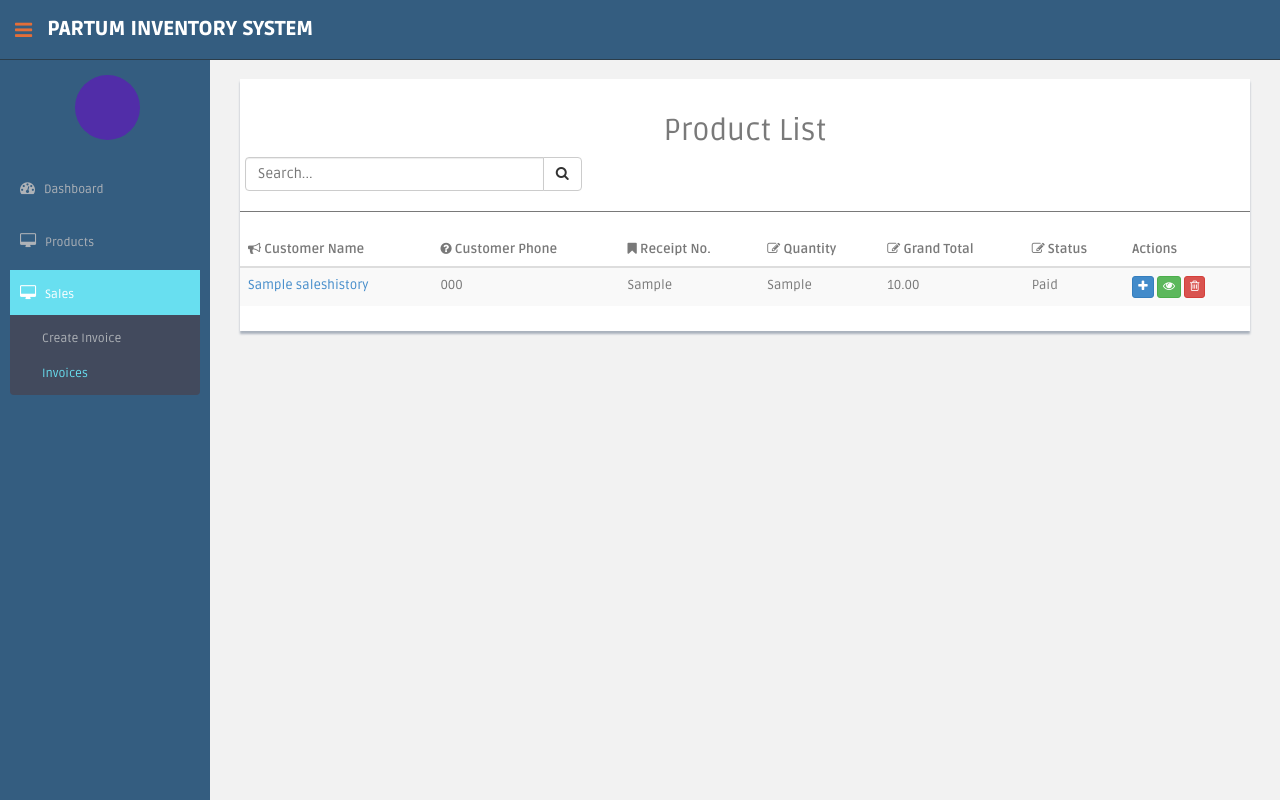
After one commit to janzaheer/partum_inventory, a Django app: page /sales/invoice/list/ in a window 1280 px wide. The commit adds this page. Run offline with Django 3.2, Linux system fonts and the light colour scheme; tables that the repository leaves empty hold one stand-in row (values such as "Sample post"); some libraries are stand-ins or nearby versions.

Commit message:
minor updates and invoice list template

```diff
--- a/templates/base.html
+++ b/templates/base.html
@@ -82,8 +82,8 @@
                           <span>Sales</span>
                       </a>
                       <ul class="sub">
-                          <li class="{% block submenu_create_bill %}{% endblock %}"><a  href="{% url 'sales:bill_create' %}">Create Bill</a></li>
-                          <li class="{% block submenu_list_bill %}{% endblock %}"><a  href="{% url 'product:items_list' %}">Bills</a></li>
+                          <li class="{% block submenu_create_invoice %}{% endblock %}"><a  href="{% url 'sales:bill_create' %}">Create Invoice</a></li>
+                          <li class="{% block submenu_list_invoice %}{% endblock %}"><a  href="{% url 'sales:invoice_list' %}">Invoices</a></li>
                       </ul>
                   </li>
               </ul>
--- a/templates/sales/create_billing.html
+++ b/templates/sales/create_billing.html
@@ -142,7 +142,7 @@
                var items = [];
                 for (var i=1; i<$('.item-row').length; i+=1) {
                     var products = {};
-                    products['item'] = $('.item-row').eq(i).find('#invoice-item').val();
+                    products['item_name'] = $('.item-row').eq(i).find('#invoice-item').val();
                     products['price'] = $('.item-row').eq(i).find('.price').val();
                     products['qty'] = $('.item-row').eq(i).find('.qty').val();
                     products['perdiscount'] = $('.item-row').eq(i).find('.perdiscount').val();
--- /dev/null
+++ b/templates/sales/invoice_list.html
@@ -0,0 +1,62 @@
+{% extends 'base.html' %}
+{% block menu_sales %}active{% endblock %}
+{% block submenu_list_invoice %}active{% endblock %}
+
+{% block content %}
+    <div class="col-md-12">
+            <br>
+            <div class="content-panel">
+                <table class="table table-striped table-advance table-hover invoice-table">
+                    <h2 class="text-center">Product List</h2>
+                    <div class="input-group custom-search-form col-md-4" style="left: 5px">
+                        <input type="text" class="form-control search-invoice" placeholder="Search...">
+                        <span class="input-group-btn">
+                            <button class="btn btn-default" type="button">
+                                <i class="fa fa-search"></i>
+                            </button>
+                        </span>
+                    </div>
+                    <hr>
+                    <thead>
+                    <tr>
+                        <th><i class="fa fa-bullhorn"></i> Customer Name</th>
+                        <th class="hidden-phone"><i class="fa fa-question-circle"></i> Customer Phone</th>
+                        <th><i class=" fa fa-bookmark"></i> Receipt No.</th>
+                        <th><i class=" fa fa-edit"></i> Quantity</th>
+                        <th><i class=" fa fa-edit"></i> Grand Total</th>
+                        <th><i class=" fa fa-edit"></i> Status</th>
+                        <th>Actions</th>
+                    </tr>
+                    </thead>
+                    <tbody class="invoice-table-body">
+                    {% for invoice in invoices %}
+                        <tr>
+                            <td><a href="#">{{ invoice.customer_name}}</a></td>
+                            <td class="#">{{ invoice.customer_phone }}</td>
+                            <td>{{ invoice.receipt_no }}</td>
+                            <td>{{ invoice.total_quantity }}</td>
+                            <td>{{ invoice.grand_total }}</td>
+                            <td>Paid</td>
+                            <td>
+                                <a href="#"><button class="btn btn-primary btn-xs"><i class="fa fa-plus"></i></button></a>
+                                <a href="#"><button class="btn btn-success btn-xs"><i class="fa fa-eye"></i></button></a>
+                                <a href="#"><button class="btn btn-danger btn-xs"><i class="fa fa-trash-o "></i></button></a>
+                            </td>
+                        </tr>
+                    {% endfor %}
+                    </tbody>
+                </table>
+            </div>
+        </div>
+        <script>
+            $(document).ready(function(){
+              $(".search-invoice").on("keyup", function() {
+                var value = $(this).val().toLowerCase();
+                $(".invoice-table-body tr").filter(function() {
+                  $(this).toggle($(this).text().toLowerCase().indexOf(value) > -1)
+                });
+              });
+            });
+        </script>
+
+{% endblock %}
```
